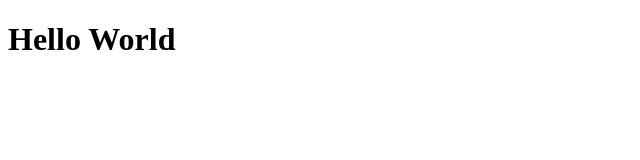
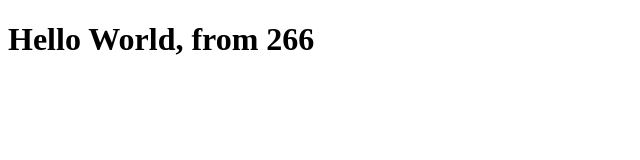
Before and after one commit to yabedea/lab1test, a plain HTML site: page index.html in a window 1280 px wide. Shown: the whole page, without its empty margins (0-640 px from the left). Drawn offline with Linux system fonts and the light colour scheme.

Commit message:
New Changes

```diff
--- a/index.html
+++ b/index.html
@@ -6,7 +6,7 @@
     <title>Document</title>
 </head>
 <body>
-    <h1>Hello World</h1>
+    <h1>Hello World, from 266</h1>
 
 </body>
 </html>
```
Also changed, not shown: student-info.txt, 1 other file.
